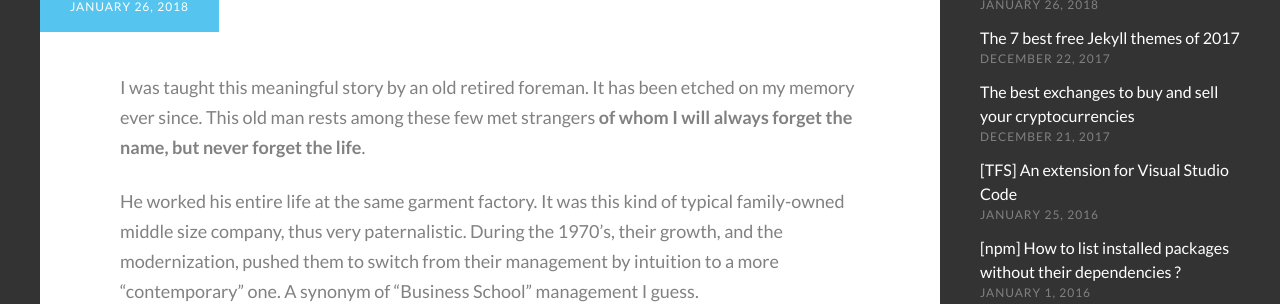
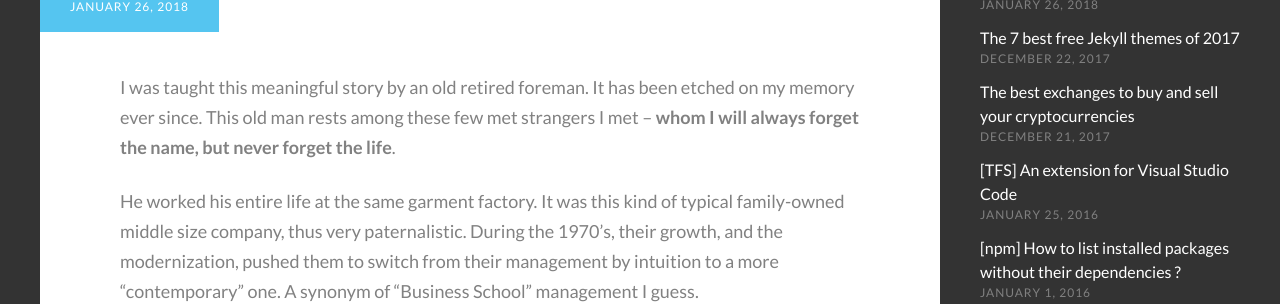
Before and after one commit to ivangabriele/blog, a Jekyll site: the page built from _posts/2018-01-26-the-story-of-a-factory-light.md, in a window 1280 px wide and 900 px high, scrolled down 677 px. Shown: the part 184-488 px from the top of the window. Built offline with Jekyll 4.4.1, drawn with Linux system fonts in a browser that asks for light colours; some web fonts are replaced; comment, search, counter and statistics services are not loaded.

Commit message:
posts: update

```diff
--- a/_posts/2018-01-26-the-story-of-a-factory-light.md
+++ b/_posts/2018-01-26-the-story-of-a-factory-light.md
@@ -4,10 +4,10 @@ title: "The Story of a Factory Light"
 date: 2018-01-26
 banner_image: factory-light.jpg
 tags: [opinion, phylosophy, psychology, social science, society]
-description: "I was taught this meaningful story by an old retired foreman. It has been etched on my memory ever since. This old man rests among these few met strangers of whom I will always forget the name, but never forget the life. He worked his entire life at the same garment factory. It was this kind of typical family-owned middle size company, thus very paternalistic."
+description: "I was taught this meaningful story by an old retired foreman. It has been etched on my memory ever since. This old man rests among these few strangers I met – whom I will always forget the name, but never forget the life. He worked his entire life at the same garment factory. It was this kind of typical family-owned middle size company, thus very paternalistic."
 ---
 
-I was taught this meaningful story by an old retired foreman. It has been etched on my memory ever since. This old man rests among these few met strangers **of whom I will always forget the name, but never forget the life**.
+I was taught this meaningful story by an old retired foreman. It has been etched on my memory ever since. This old man rests among these few met strangers I met – **whom I will always forget the name, but never forget the life**.
 
 He worked his entire life at the same garment factory. It was this kind of typical family-owned middle size company, thus very paternalistic. During the 1970's, their growth, and the modernization, pushed them to switch from their management by intuition to a more "contemporary" one. A synonym of "Business School" management I guess.
 
```
